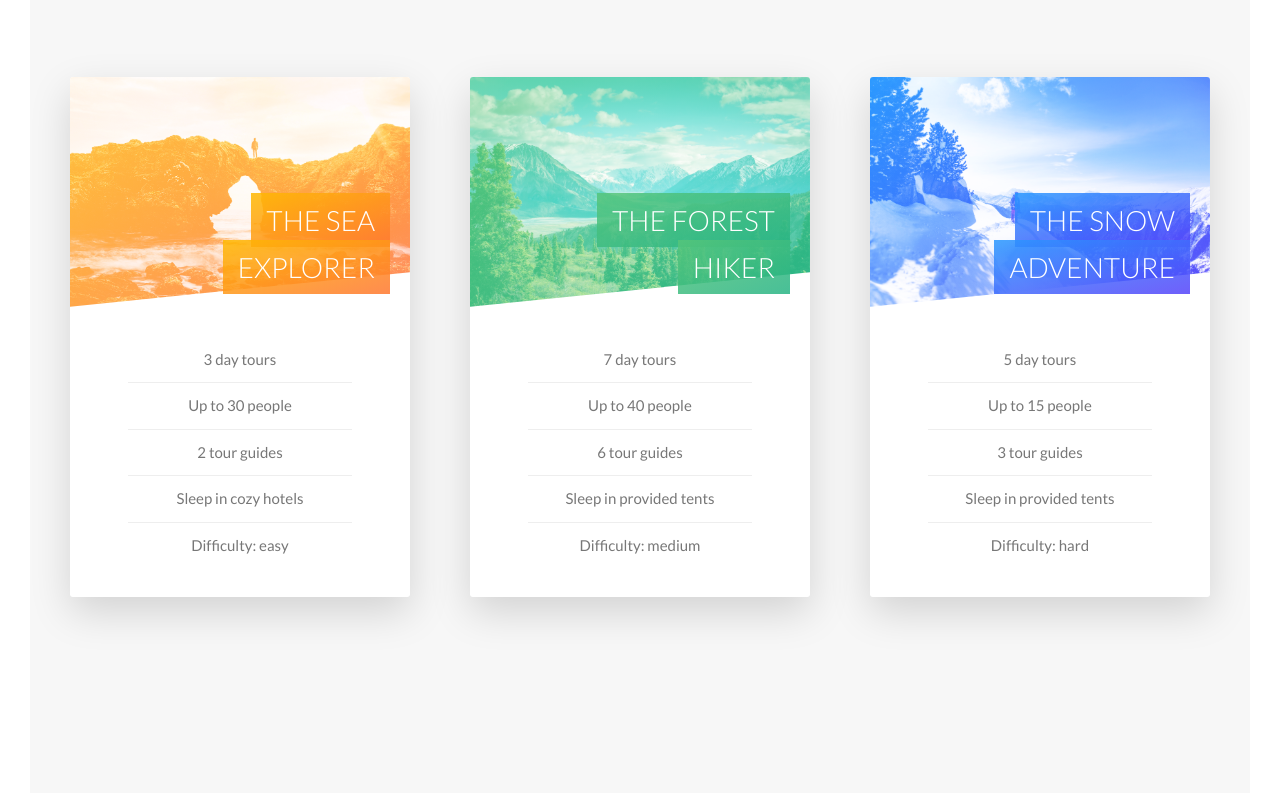
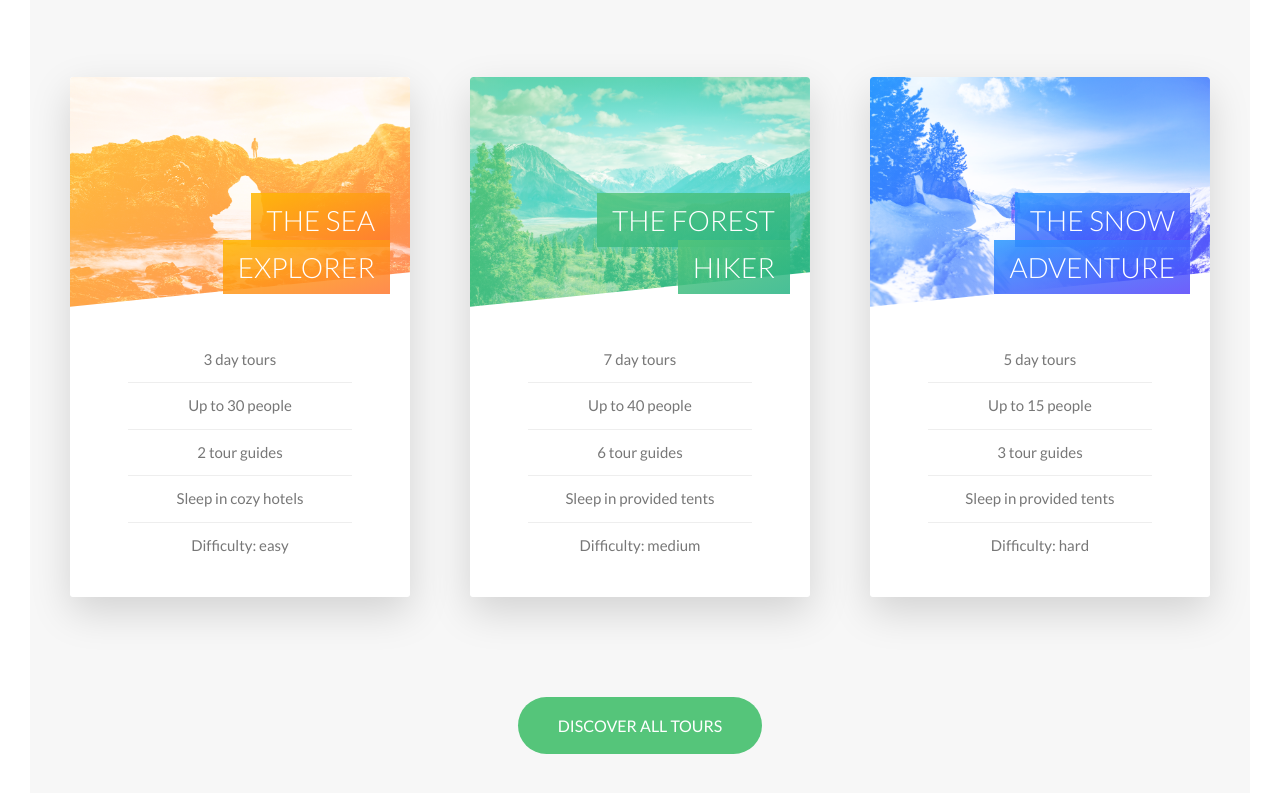
Before and after one commit to eyripidiska/Natour-site, a website: page index.html in a window 1280 px wide. Shown: the part 2398-3191 px from the top of the page. Drawn offline with Linux system fonts and the light colour scheme.

Commit message:
second commit

```diff
--- a/index.html
+++ b/index.html
@@ -186,6 +186,10 @@
                         </div>
                     </div>
                 </div>
+
+                <div class="u-center-text u-margin-top-huge">
+                    <a href="#" class="btn btn-green">Discover all tours</a>
+                </div>
             </section>
         </main>
 
--- a/sass/base/_utilities.scss
+++ b/sass/base/_utilities.scss
@@ -13,3 +13,11 @@
 .u-margin-bottom-big {
     margin-bottom: 8rem;
 }
+
+.u-margin-top-big {
+    margin-top: 8rem;
+}
+
+.u-margin-top-huge {
+    margin-top: 10rem;
+}
--- a/sass/components/_button.scss
+++ b/sass/components/_button.scss
@@ -48,6 +48,15 @@
         }
     }
 
+    &-green {
+        background-color: $color-primary;
+        color: $color-white;
+
+        &::after {
+            background-color: $color-primary;
+        }
+    }
+
     &-animated {
         animation: moveInBottom .5s ease-out .75s;
         animation-fill-mode: backwards;
--- a/sass/components/_card.scss
+++ b/sass/components/_card.scss
@@ -54,6 +54,8 @@
         background-blend-mode: screen;
         -webkit-clip-path:  polygon(0 0, 100% 0, 100% 85%, 0 100% );
         clip-path:  polygon(0 0, 100% 0, 100% 85%, 0 100% );
+        border-top-left-radius: 3px;
+        border-top-right-radius: 3px;
 
         &-1 {
             background-image: linear-gradient(to right bottom, $color-secondary-light, $color-secondary-dark),
--- a/sass/pages/_home.scss
+++ b/sass/pages/_home.scss
@@ -22,6 +22,6 @@
 
 .section-tours {
     background-color: $color-grey-light-1;
-    padding: 25rem 0 50rem 0;
+    padding: 25rem 0 15rem 0;
     margin-top: -10rem;
 }
```
Also changed, not shown: css/style.css.
